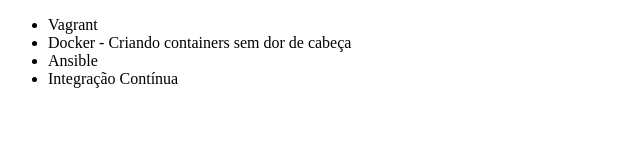
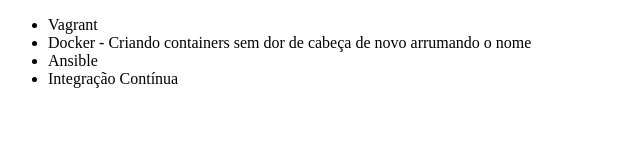
Before and after one commit to adonisDias/Git-Alura, a plain HTML site: page index.html in a window 1280 px wide. Shown: the whole page, without its empty margins (0-640 px from the left). Drawn offline with Linux system fonts and the light colour scheme.

```diff
--- a/index.html
+++ b/index.html
@@ -7,7 +7,7 @@
 <body>
     <ul>
         <li>Vagrant</li>
-        <li>Docker - Criando containers sem dor de cabeça</li>
+        <li>Docker - Criando containers sem dor de cabeça de novo arrumando o nome</li>
         <li>Ansible</li>
         <li>Integração Contínua</li>
     </ul>
```
